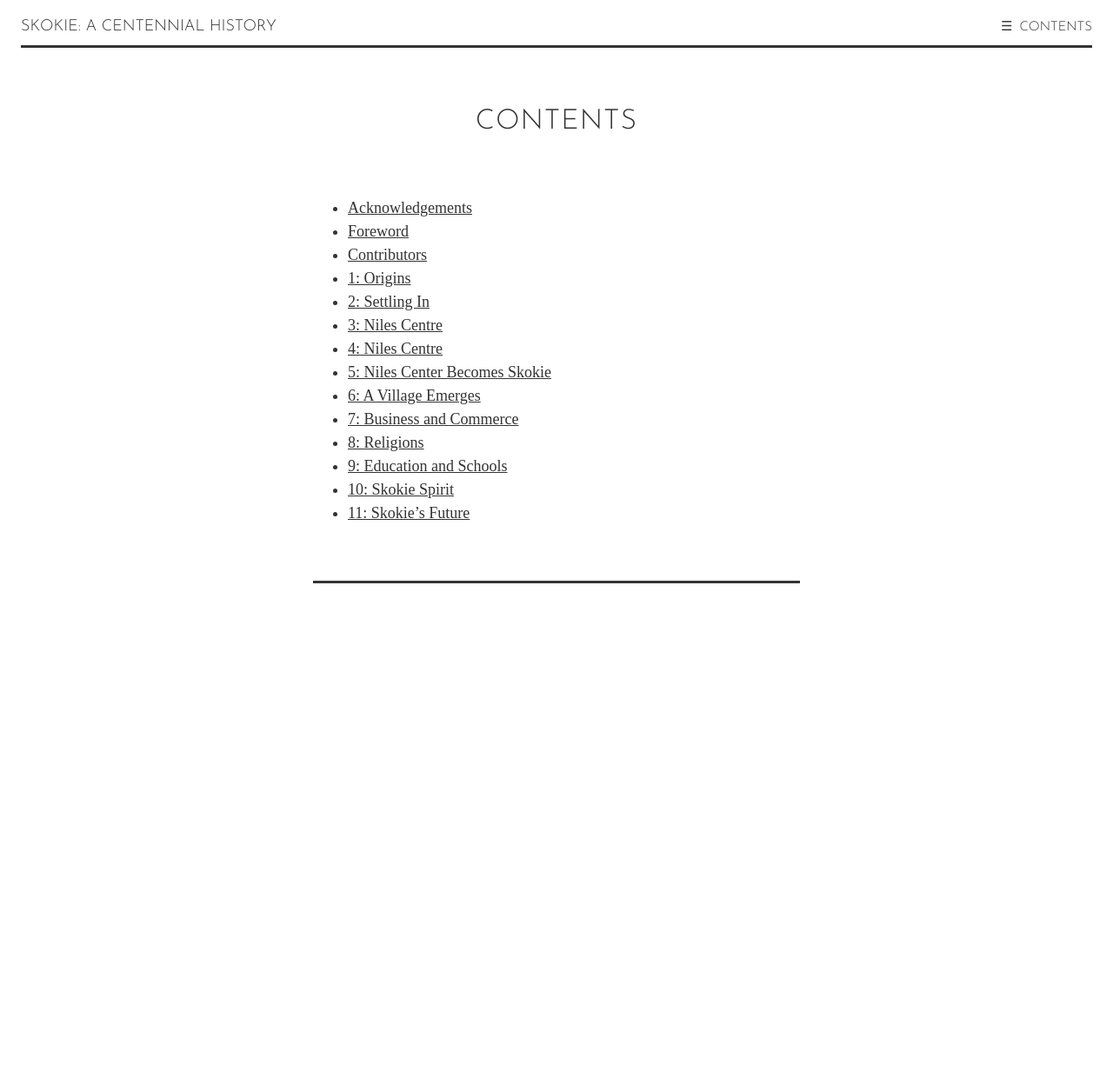
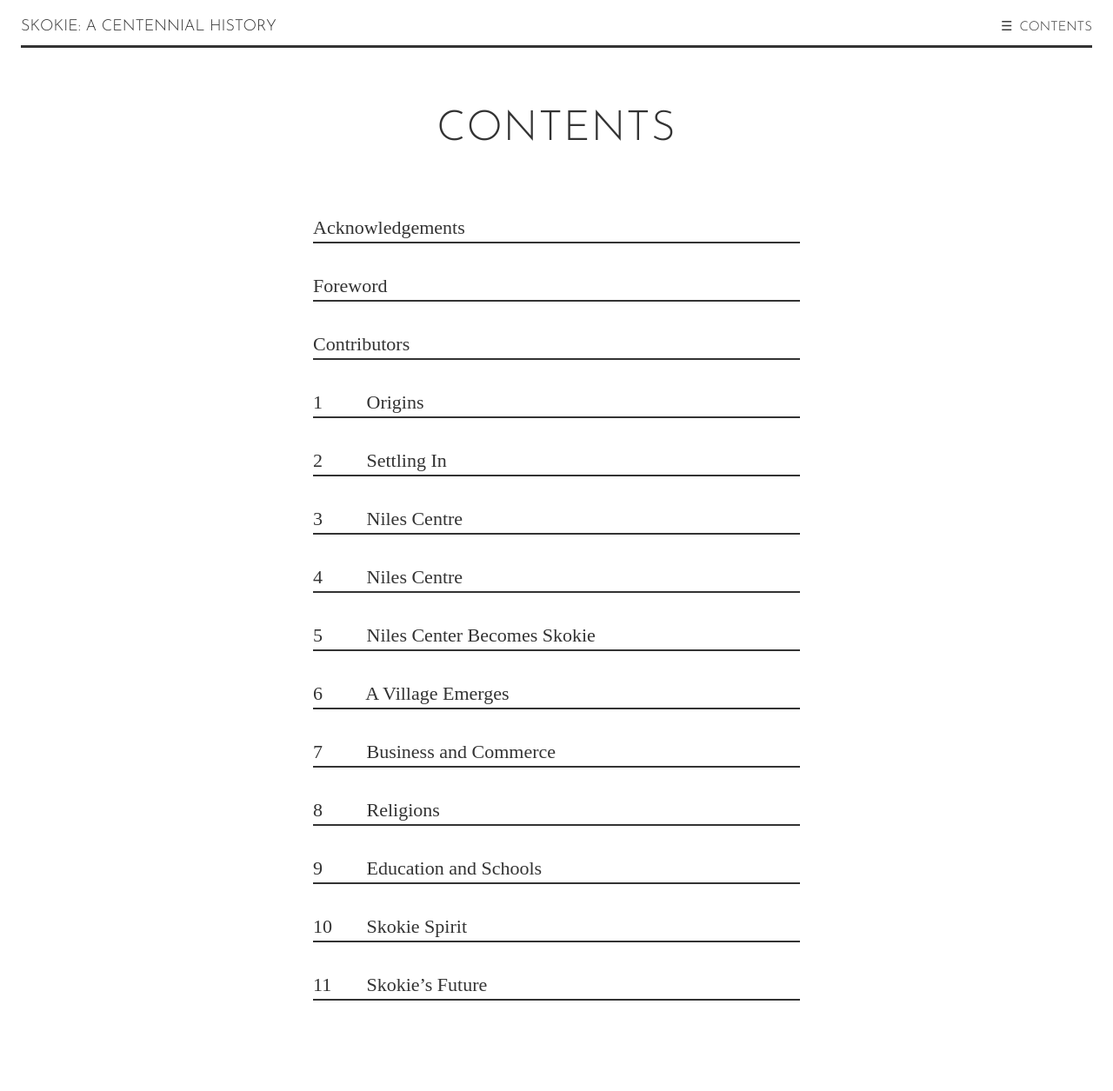
Before and after one commit to skokielibrary/skokiecentennial, a Jekyll site: the page built from chapters/index.html, in a window 1280 px wide. Shown: the whole page at 87% size. Built offline with Jekyll 4.4.1, drawn with Linux system fonts in a browser that asks for light colours; before the commit the page ends 900 px from its top, so only the background shows below that.

Commit message:
better layouts

```diff
--- a/_chapters/acknowledgements.markdown
+++ b/_chapters/acknowledgements.markdown
@@ -1,5 +1,7 @@
 ---
-title: Acknowledgements
+title: "Acknowledgements"
+type: "frontmatter"
+next: "foreword"
 ---
 
 ## Acknowledgements
--- a/_chapters/contributors.markdown
+++ b/_chapters/contributors.markdown
@@ -1,5 +1,8 @@
 ---
-title: contributors
+title: "Contributors"
+type: "frontmatter"
+prev: "foreword"
+next: "1"
 ---
 
 ## Centennial Contributors
--- a/_chapters/foreword.markdown
+++ b/_chapters/foreword.markdown
@@ -1,5 +1,8 @@
 ---
-title: foreword
+title: "Foreword"
+type: "frontmatter"
+prev: "acknowledgements"
+next: "contributors"
 ---
 
 THIS IS THE STORY of a place called Skokie. It is a place that was settled years ago by
--- a/_config.yml
+++ b/_config.yml
@@ -10,5 +10,5 @@
       path: ""
       type: "chapters"
     values:
-      layout: "base"
+      layout: "page"
       type: "chapter"
--- a/_layouts/base.html
+++ b/_layouts/base.html
@@ -24,8 +24,13 @@
     h1 > small{
       display: block;
       margin-bottom: 2rem;
-      font: 2rem/1.2 'Josefin Sans', serif;
+      font: 3rem/1.2 'Josefin Sans', serif;
       letter-spacing: 1px;
+    }
+
+    .chapter h1 > small{
+      padding-top: 1rem;
+      border-top: 2px solid #333;
     }
 
     a, button{
@@ -37,6 +42,12 @@
       opacity: .6;
     }
 
+    ul{
+      list-style: none;
+      margin: 0;
+      padding: 0;
+    }
+
     header{
       margin: 1rem;
       padding-bottom: .5rem;
@@ -44,6 +55,8 @@
     }
 
     .brand{
+      display: inline-block;
+      max-width: 60%;
       font-family: 'Josefin Sans';
       text-decoration: none;
       text-transform: uppercase;
@@ -51,6 +64,17 @@
 
     header nav{
       float: right;
+    }
+
+    @media screen and (max-width: 400px){
+      .brand{
+        max-width: 100%;
+      }
+
+      header nav{
+        float: none;
+        margin-top: 2rem;
+      }
     }
 
     header nav a{
@@ -77,7 +101,7 @@
     }
 
     article h2{
-      margin-top: 5rem;
+      margin-top: 3.5rem;
       font-weight: 600;
       font-size: 1.375rem;
     }
@@ -118,6 +142,10 @@
       border-bottom: 2px solid #333;
     }
 
+    blockquote:last-of-type{
+      border-bottom: 0;
+    }
+
     blockquote p{
       font-style: italic;
     }
@@ -147,25 +175,26 @@
       right: 0;
     }
 
+    .toc{
+      list-style: none;
+    }
+
+    .toc a{
+      display: block;
+      margin-bottom: 2rem;
+      border-bottom: 2px solid #333;
+      font-size: 1.375rem;
+      text-decoration: none;
+    }
+
+    .chapternum{
+      display: inline-block;
+      width: 10%;
+    }
+
   </style>
 </head>
 <body>
-  {% include header.html %}
-  <main role="main">
-    <article>
-      {% if page.type == "chapter" %}
-        <h1>{{ page.title }}{% if page.subtitle %} <small>{{ page.subtitle }}</small>{% endif %}</h1>
-      {% endif %}
-      {{ content }}
-    </article>
-    <nav role="menu" aria-label="Pagination" class="pagination">
-      {% if page.prev %}
-        <a href="{{ site.baseurl }}/chapters/{{ page.prev }}" class="previous">Prev</a>
-      {% endif %}
-      {% if page.next %}
-        <a href="{{ site.baseurl }}/chapters/{{ page.next }}" class="next">Next</a>
-      {% endif %}
-    </nav>
-  </main>
+  {{content}}
 </body>
 </html>
--- /dev/null
+++ b/_layouts/page.html
@@ -0,0 +1,24 @@
+---
+layout: base
+---
+{% include header.html %}
+<main role="main">
+  <article class="{{ page.type }}">
+    {% if page.type == "chapter" %}
+      <h1>{{ page.title }}{% if page.subtitle %} <small>{{ page.subtitle }}</small>{% endif %}</h1>
+    {% elsif page.type == "frontmatter" %}
+      <h1><small>{{ page.title }}</small></h1>
+    {% endif %}
+    {{ content }}
+  </article>
+  {% if page.title != "Contents" %}
+    <nav role="menu" aria-label="Pagination" class="pagination">
+      {% if page.prev %}
+        <a href="{{ site.baseurl }}/chapters/{{ page.prev }}" class="previous">Prev</a>
+      {% endif %}
+      {% if page.next %}
+        <a href="{{ site.baseurl }}/chapters/{{ page.next }}" class="next">Next</a>
+      {% endif %}
+    </nav>
+  {% endif %}
+</main>
--- /dev/null
+++ b/chapters/index.html
@@ -0,0 +1,23 @@
+---
+title: "Contents"
+layout: page
+type: "frontmatter"
+---
+
+
+<ul class="toc">
+  <li><a href="/chapters/acknowledgements">Acknowledgements</a></li>
+  <li><a href="/chapters/foreword">Foreword</a></li>
+  <li><a href="/chapters/contributors">Contributors</a></li>
+  <li><a href="/chapters/1/"><span class="chapternum">1</span> Origins</a></li>
+  <li><a href="/chapters/2/"><span class="chapternum">2</span> Settling In</a></li>
+  <li><a href="/chapters/3/"><span class="chapternum">3</span> Niles Centre</a></li>
+  <li><a href="/chapters/4/"><span class="chapternum">4</span> Niles Centre</a></li>
+  <li><a href="/chapters/5/"><span class="chapternum">5</span> Niles Center Becomes Skokie</a></li>
+  <li><a href="/chapters/6/"><span class="chapternum">6</span> A Village Emerges</a></li>
+  <li><a href="/chapters/7/"><span class="chapternum">7</span> Business and Commerce</a></li>
+  <li><a href="/chapters/8/"><span class="chapternum">8</span> Religions</a></li>
+  <li><a href="/chapters/9/"><span class="chapternum">9</span> Education and Schools</a></li>
+  <li><a href="/chapters/10/"><span class="chapternum">10</span> Skokie Spirit</a></li>
+  <li><a href="/chapters/11/"><span class="chapternum">11</span> Skokie’s Future</a></li>
+</ul>
```
Also changed, not shown: _layouts/homepage.html (added, +77 -0 lines), chapters/index.markdown (deleted, +0 -21 lines), index.html (+2 -63 lines).
